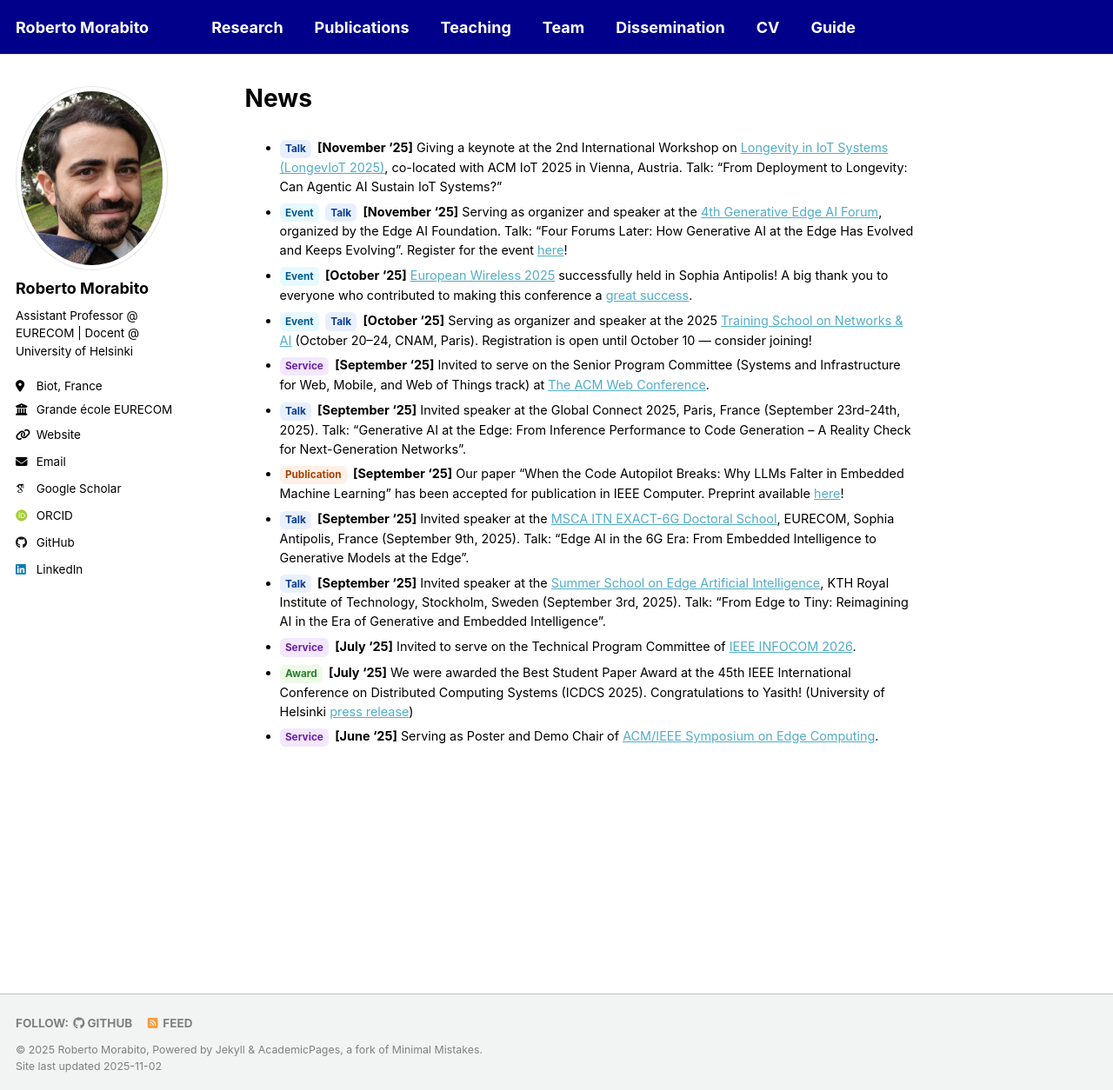
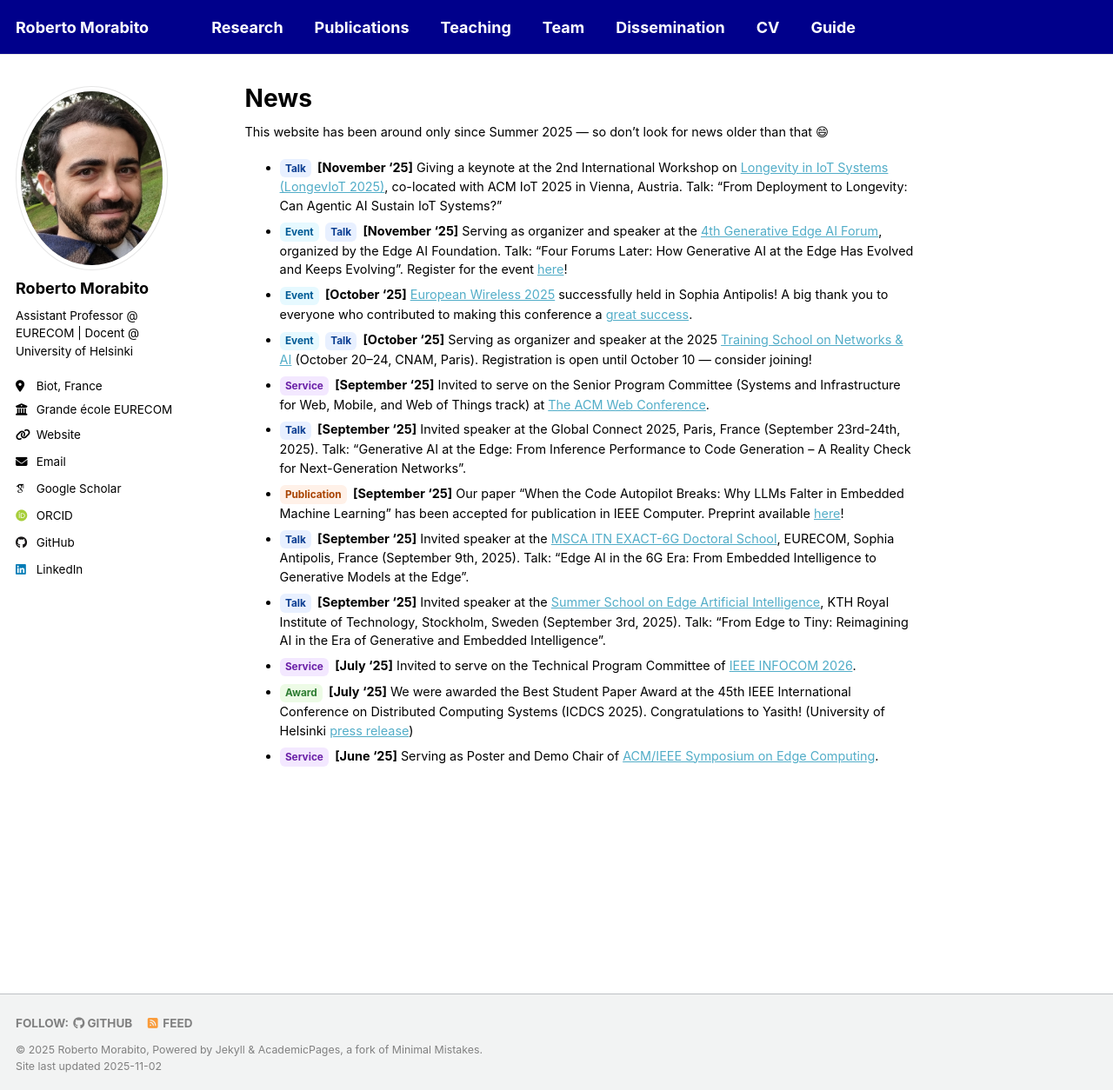
Before and after one commit to robertmora/robertmora.github.io, a Jekyll site: the page built from _pages/news.md, in a window 1280 px wide and 1254 px high. Shown: the whole window at 87% size. Built offline with Jekyll 4.4.1, drawn with Linux system fonts in a browser that asks for light colours; some web fonts are replaced; a script that is not in the unit is left out.

Commit message:
Update news.md

```diff
--- a/_pages/news.md
+++ b/_pages/news.md
@@ -3,6 +3,8 @@ permalink: /news/
 title: "News"
 author_profile: true
 ---
+
+This website has been around only since Summer 2025 — so don’t look for news older than that 😄
 
 - [Talk](){:.tag .tag--talk} **[November '25]** Giving a keynote at the 2nd International Workshop on [Longevity in IoT Systems (LongevIoT 2025)](https://longeviot.github.io/2025/){:target="_blank"}, co-located with ACM IoT 2025 in Vienna, Austria. Talk: "From Deployment to Longevity: Can Agentic AI Sustain IoT Systems?"
 - [Event](){:.tag .tag--event} [Talk](){:.tag .tag--talk} **[November '25]** Serving as organizer and speaker at the [4th Generative Edge AI Forum](https://www.linkedin.com/posts/edgeaifoundation_the-edge-ai-revolution-is-here-the-clouds-activity-7386421618434109440-PQS9){:target="_blank"}, organized by the Edge AI Foundation. Talk: "Four Forums Later: How Generative AI at the Edge Has Evolved and Keeps Evolving".  Register for the event [here](https://www.edgeaifoundation.org/events/generative-edge-ai-architectures-agents-apps){:target="_blank"}!
```
